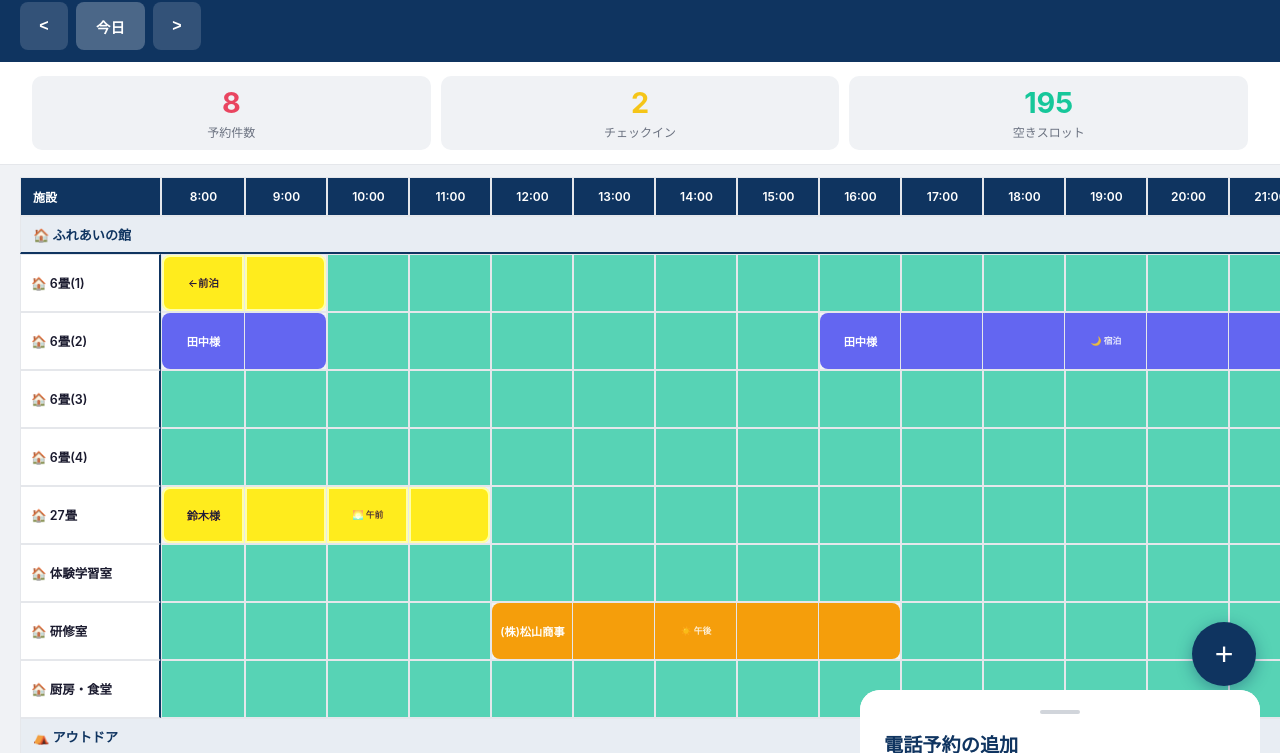
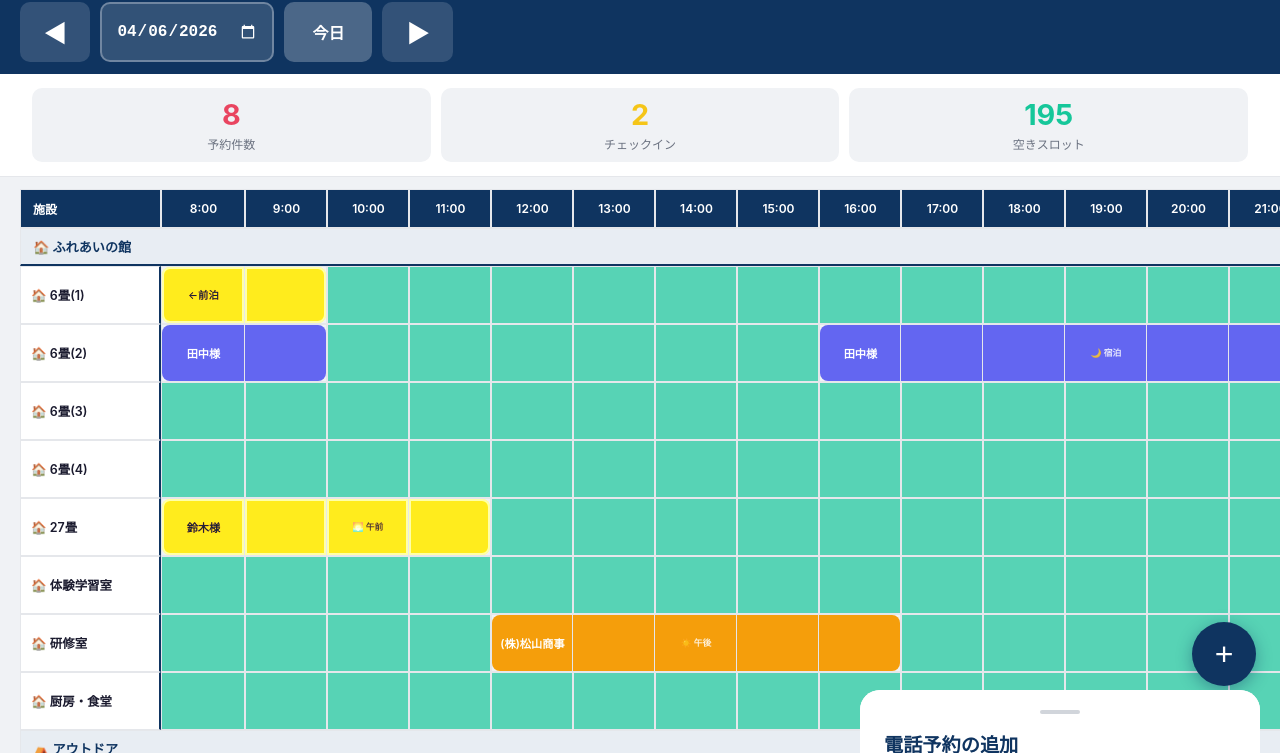
Before and after one commit to hid0707no-a11y/futami-reservation, a plain HTML site: page staff.html in a window 1280 px wide. Shown: the part 90-843 px from the top of the page. Drawn offline with Linux system fonts and the light colour scheme.

Commit message:
管理画面: ナビボタン大型化 + 日付ピッカー追加（タブレット対応）

```diff
--- a/staff.html
+++ b/staff.html
@@ -55,28 +55,39 @@ body {
 .date-nav {
   display: flex;
   align-items: center;
-  gap: 8px;
+  gap: 10px;
 }
 .date-nav button {
   background: rgba(255,255,255,0.15);
   border: none;
   color: #fff;
-  font-size: 1rem;
-  padding: 10px 18px;
-  border-radius: 8px;
+  font-size: 1.4rem;
+  padding: 14px 24px;
+  border-radius: 10px;
   cursor: pointer;
-  min-width: 48px;
-  min-height: 48px;
+  min-width: 60px;
+  min-height: 60px;
   display: flex;
   align-items: center;
   justify-content: center;
-  font-weight: 600;
+  font-weight: 700;
 }
 .date-nav button:active { background: rgba(255,255,255,0.3); }
 .date-nav .today-btn {
   background: rgba(255,255,255,0.25);
-  font-size: 0.9rem;
-  padding: 10px 20px;
+  font-size: 1rem;
+  padding: 14px 28px;
+}
+.date-nav .date-input {
+  background: rgba(255,255,255,0.15);
+  border: 2px solid rgba(255,255,255,0.3);
+  color: #fff;
+  font-size: 1rem;
+  padding: 12px 14px;
+  border-radius: 10px;
+  min-height: 60px;
+  font-weight: 600;
+  color-scheme: dark;
 }
 
 /* ===== 統計バー ===== */
@@ -587,9 +598,10 @@ td.block-start-td + td.block-mid { border-left: none; }
   <div class="header-title">ふたみ予約管理</div>
   <div class="header-date" id="headerDate"></div>
   <div class="date-nav">
-    <button onclick="changeDate(-1)" aria-label="前日">&lt;</button>
+    <button onclick="changeDate(-1)" aria-label="前日">◀</button>
+    <input type="date" class="date-input" id="dateJump" onchange="jumpToDate(this.value)">
     <button class="today-btn" onclick="goToday()">今日</button>
-    <button onclick="changeDate(1)" aria-label="翌日">&gt;</button>
+    <button onclick="changeDate(1)" aria-label="翌日">▶</button>
   </div>
 </header>
 
@@ -927,12 +939,23 @@ function generateDummyData() {
 // ===== 日付ナビゲーション =====
 function changeDate(delta) {
   currentDate.setDate(currentDate.getDate() + delta);
+  syncDateInput();
   render();
 }
 function goToday() {
   currentDate = new Date();
   currentDate.setHours(0,0,0,0);
+  syncDateInput();
   render();
+}
+function jumpToDate(val) {
+  if (!val) return;
+  currentDate = new Date(val + 'T00:00:00');
+  render();
+}
+function syncDateInput() {
+  const el = document.getElementById('dateJump');
+  if (el) el.value = dateStr(currentDate);
 }
 
 // ===== あるROOMで利用可能なPLAN一覧を返す =====
@@ -943,6 +966,7 @@ function getPlansForRoom(roomId) {
 // ===== マトリクス描画 =====
 function render() {
   document.getElementById('headerDate').textContent = formatDateDisplay(currentDate);
+  syncDateInput();
   const ds = dateStr(currentDate);
   const allRes = loadReservations();
 
```
